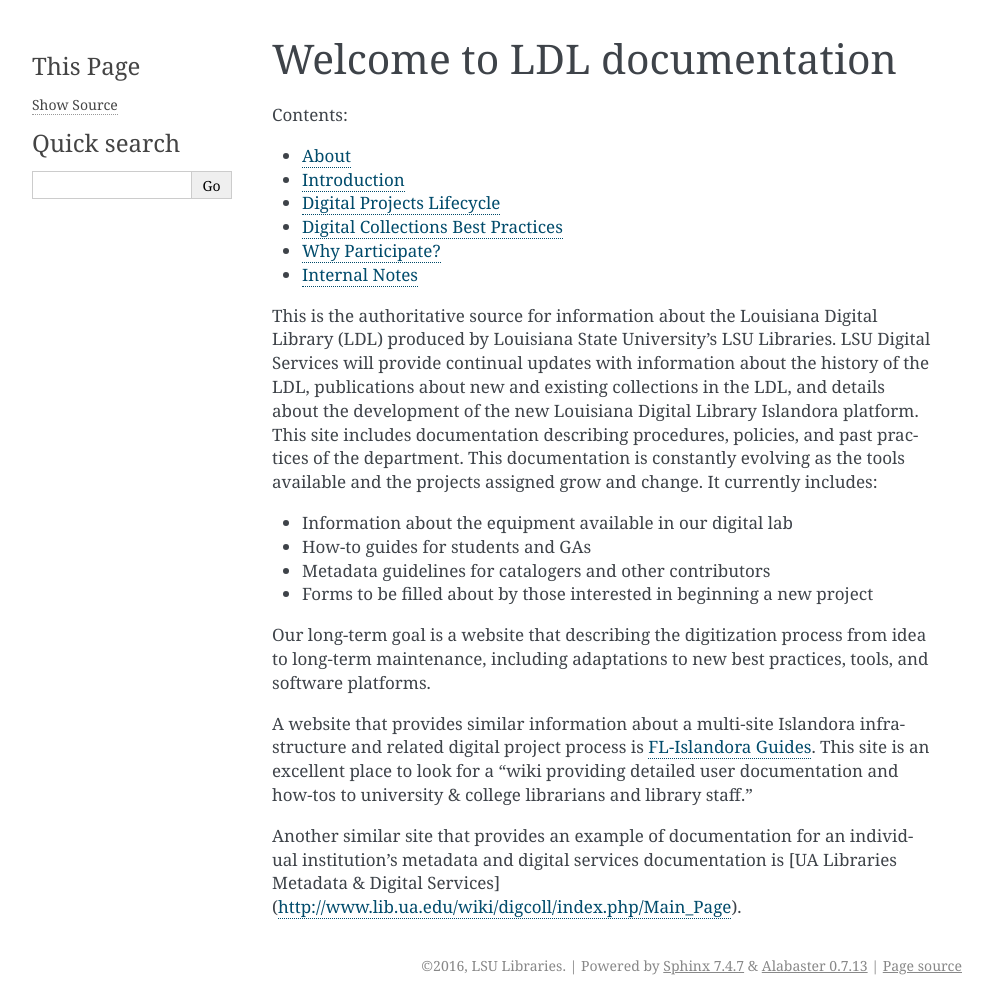
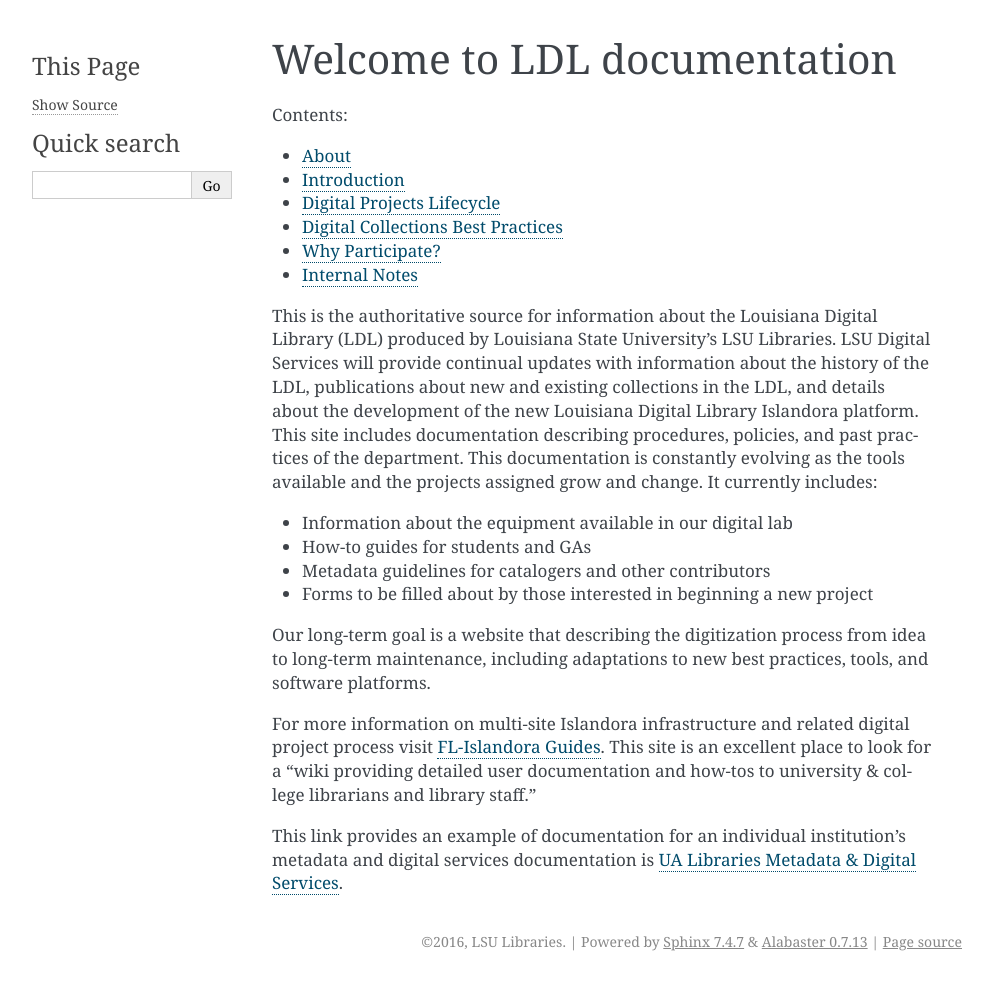
Before and after one commit to lsulibraries/ldl-documentation, a Sphinx documentation site: the page built from source/index.rst, in a window 1280 px wide. Shown: the whole page, without its empty margins (148-1141 px from the left). Built offline with Sphinx 7.4.7, drawn with Linux system fonts in a browser that asks for light colours; pages that are not in the unit, such as notebooks, are missing from menus; after the commit the page ends 981 px from its top, so only the background shows below that.

Commit message:
make sure all links are formatted as in index.rst no poorly formatted links.

```diff
--- a/source/index.rst
+++ b/source/index.rst
@@ -30,6 +30,6 @@
 
 Our long-term goal is a website that describing the digitization process from idea to long-term maintenance, including adaptations to new best practices, tools, and software platforms.
 
-A website that provides similar information about a multi-site Islandora infrastructure and related digital project process is `FL-Islandora Guides <https://fig.wiki.flvc.org/wiki/index.php/Main_Page>`__. This site is an excellent place to look for a "wiki providing detailed user documentation and how-tos to university & college librarians and library staff."
+For more information on  multi-site Islandora infrastructure and related digital project process visit `FL-Islandora Guides <https://fig.wiki.flvc.org/wiki/index.php/Main_Page>`__. This site is an excellent place to look for a "wiki providing detailed user documentation and how-tos to university & college librarians and library staff."
 
-Another similar site that provides an example of documentation for an individual institution's metadata and digital services documentation is [UA Libraries Metadata & Digital Services](http://www.lib.ua.edu/wiki/digcoll/index.php/Main\_Page).
+This link provides an example of documentation for an individual institution's metadata and digital services documentation is `UA Libraries Metadata & Digital Services <http://www.lib.ua.edu/wiki/digcoll/index.php/Main_Page>`__.
```
